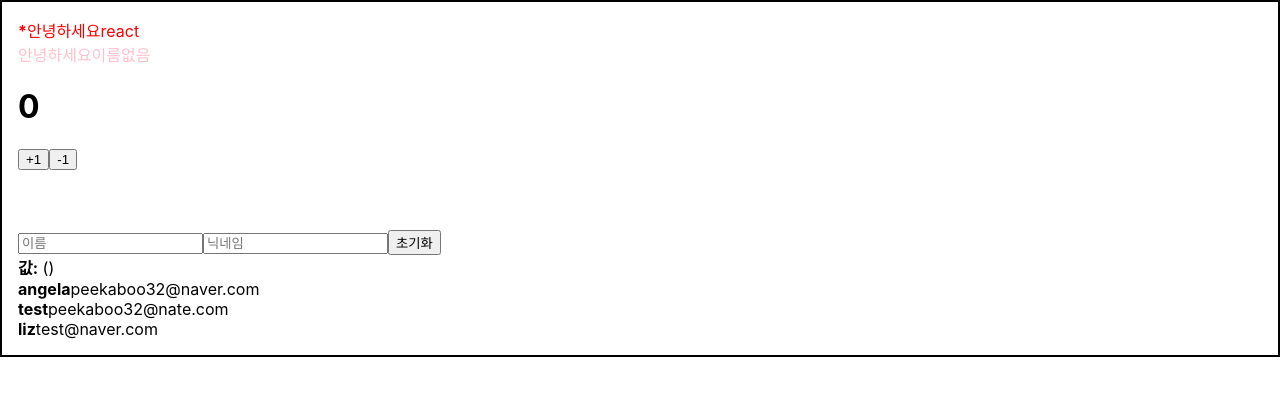
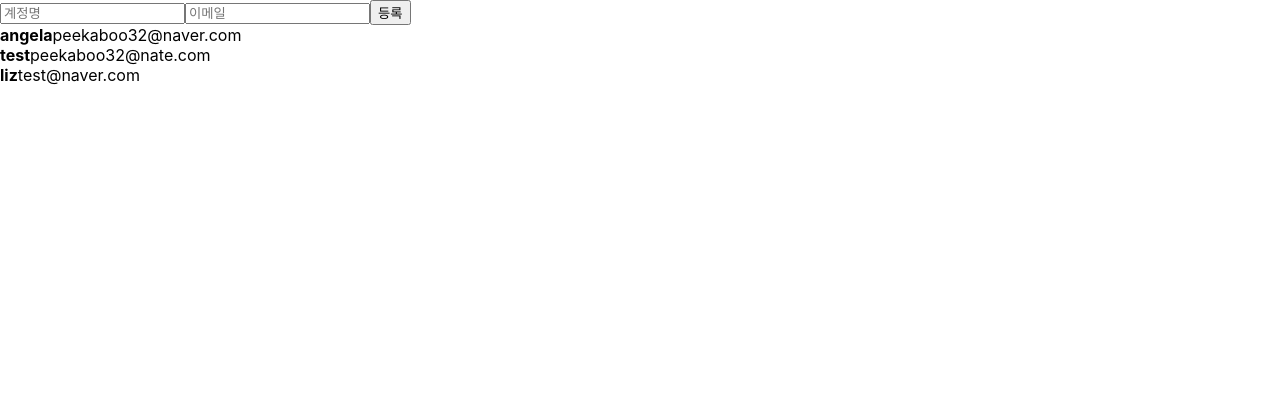
Before and after one commit to SUJINJEONG012/Begin-react, a React (Create React App) app: page / in a window 1280 px wide. Shown: the top 396 px of the page. Built offline with nearby package versions, Linux system fonts and the light colour scheme.

Commit message:
상태관리 CreateUser 만들기

```diff
--- a/src/App.js
+++ b/src/App.js
@@ -1,4 +1,4 @@
-import React from "react";
+import React, {useRef} from "react";
 import Counter from './Counter';
 import Hello from './Hello';
 import Wrapper from './Wrapper';
@@ -6,17 +6,47 @@
 import './App.css';
 import InputSample from "./InputSample";
 import UserList from "./UserList";
+import CreateUser from "./CreateUser";
 
 function App() {
+  const users = [
+    {
+      id:1,
+      username:'angela',
+      email: 'peekaboo32@naver.com'
+    },
+    {
+      id:2,
+      username:'test',
+      email:'test@naver.com'
+    },
+    {
+      id:3,
+      username:'liz',
+      email:'liz@naver.com'
+    }
+  ];
+
+  const nextId = useRef(4);
+    const onCreate = () => {
+        //나중에 구현 할 배열에 항목추가하는 로직
+        nextId.current +=1;
+    };
+
+
   return (
-    <Wrapper>
-    <Hello name="react" color="red" isSpecial={true} />
-    <Hello color ="pink"/>
-    <Counter/>
-    <br></br> <br></br> <br></br>
-    <InputSample/>
-    <UserList/>
-    </Wrapper>
+    // <Wrapper>
+    // <Hello name="react" color="red" isSpecial={true} />
+    // <Hello color ="pink"/>
+    // <Counter/>
+    // <br></br> <br></br> <br></br>
+    // <InputSample/>
+    // <UserList/>
+    // </Wrapper>
+    <>
+    <CreateUser />
+    <UserList users={users}/>
+    </>
   );
 }
 
--- /dev/null
+++ b/src/CreateUser.js
@@ -0,0 +1,13 @@
+import React from "react";
+
+function CreateUser({username, email, onChange, onCreate}){
+    return(
+        <div>
+            <input name="username" placeholder="계정명" onChange={onChange} value={username}/>
+            <input name="email" placeholder="이메일" onChange={onChange} value={email}/>
+            <button onClick={onCreate}>등록</button>
+        </div>
+    );
+}
+
+export default CreateUser;
--- a/src/UserList.js
+++ b/src/UserList.js
@@ -1,4 +1,4 @@
-import React from "react";
+import React, { useRef } from "react";
 
 function User({user}){
   return(
@@ -28,6 +28,12 @@
         }
     ];
 
+    const nextId = useRef(4);
+    const onCreate = ()=>{
+        //나중에 구현 할 배열에 항목추가하는 로직
+        nextId.current +=1;
+    };
+
     return (
         <div>
            {users.map((user, index) => (
```
